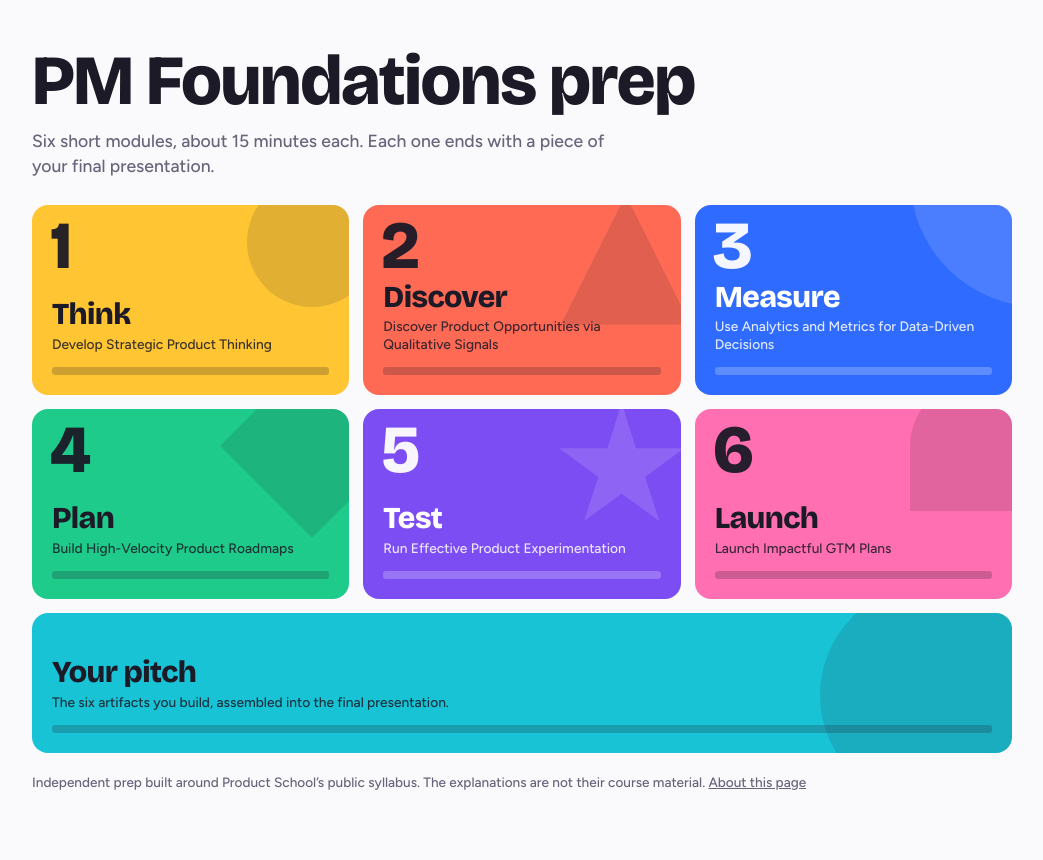
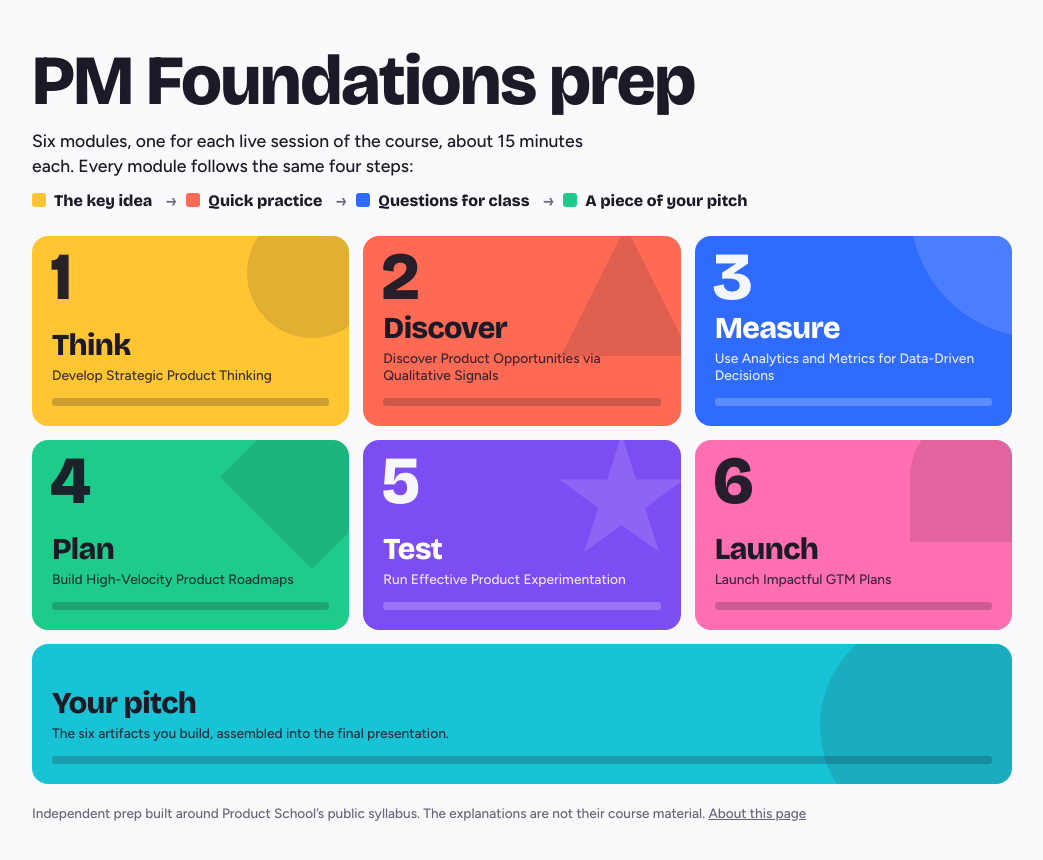
Before and after one commit to steefvw/productschoolprep, a plain HTML site: page index.html in a window 1280 px wide. Both pictures are taken after a click on the link "Start the prep →". Shown: the whole page, without its empty margins (118-1161 px from the left). Drawn offline with nearby package versions, Linux system fonts and the light colour scheme.

Commit message:
Add README with screenshots; explain module structure on the home page
Co-Authored-By: Claude Opus 5.5 <noreply@anthropic.com>

```diff
--- a/index.html
+++ b/index.html
@@ -54,6 +54,10 @@ button{border:0;cursor:pointer;background:none;padding:0;text-align:left}
 .bar i{display:block;height:100%;background:var(--on);border-radius:3px}
 .tile.wide{grid-column:1/-1;min-height:140px}
 .foot{font-size:.85rem;color:var(--muted)}
+.path{list-style:none;margin:2px 0 0;padding:0;display:flex;flex-wrap:wrap;gap:8px 10px;font:700 1rem/1.2 var(--display)}
+.path li{display:flex;align-items:center;gap:8px}
+.path li i{width:14px;height:14px;border-radius:3px;flex:none}
+.path li:not(:last-child)::after{content:"→";margin-left:6px;color:var(--muted);font-weight:500}
 
 /* player */
 .nav{display:flex;gap:12px;align-items:center}
@@ -407,7 +411,9 @@ function home(){
   const total=M.reduce((a,m)=>a+m.cards.length,0),done=M.reduce((a,m)=>a+seenCount(m),0);
   app.style.removeProperty('--c');
   app.innerHTML=`<div class="top"><h1>PM Foundations prep</h1>
-  <p class="lead muted">${done?done+' of '+total+' cards done.':'Six short modules, about 15 minutes each. Each one ends with a piece of your final presentation.'}</p></div>
+  <p class="lead">Six modules, one for each live session of the course, about 15 minutes each. Every module follows the same four steps:</p>
+  <ol class="path"><li><i style="background:var(--yellow)"></i>The key idea</li><li><i style="background:var(--coral)"></i>Quick practice</li><li><i style="background:var(--blue)"></i>Questions for class</li><li><i style="background:var(--green)"></i>A piece of your pitch</li></ol>
+  ${done?`<p class="foot">${done} of ${total} cards done.</p>`:''}</div>
   <div class="tiles">${M.map((m,i)=>`<a class="tile" href="#${m.id}" style="--c:${C[m.col][0]};--on:${C[m.col][1]};text-decoration:none">
     <span class="shape"></span><span class="num">${i+1}</span><h3>${m.name}${seenCount(m)>=m.cards.length?' ✓':''}</h3><small>${m.official}</small>
     <div class="bar"><i style="width:${Math.round(seenCount(m)/m.cards.length*100)}%"></i></div></a>`).join('')}
```
Also changed, not shown: wifi/index.html (+7 -1 lines), README.md (added), docs/screenshots/funnel.png (added), docs/screenshots/home.png (added), docs/screenshots/intro.png (added), docs/screenshots/journey.png (added), docs/screenshots/mobile-funnel.png (added), docs/screenshots/opener.png (added), docs/screenshots/pitch.png (added), docs/screenshots/quiz-wrong.png (added).
